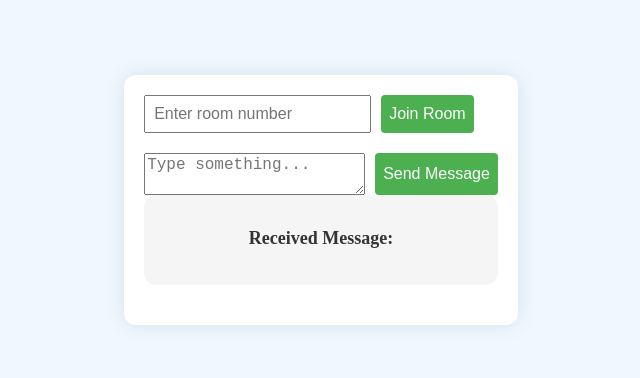
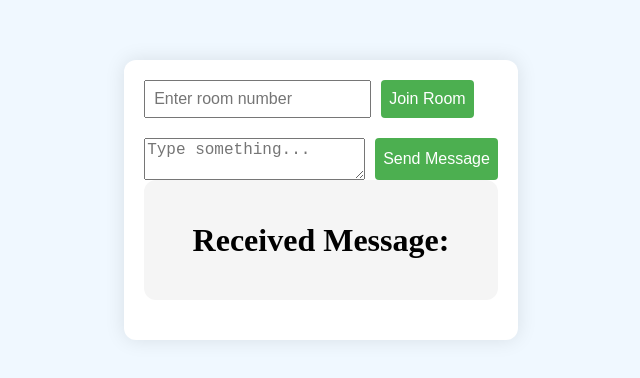
Before and after one commit to abhinaygoud2004/chat-app, a React (Create React App) app: page / in a window 1280 px wide. Shown: the part 200-578 px from the top of the page, without its empty margins (319-959 px from the left). Built offline with nearby package versions, Linux system fonts and the light colour scheme; no server answers.

Commit message:
added textarea

```diff
--- a/src/App.css
+++ b/src/App.css
@@ -59,11 +59,17 @@ button {
   border-radius: 12px;
 }
 
-.message-container h1 {
-  margin-bottom: 15px;
-  font-size: 18px;
-  color: #333333;
+.message-container {
+  background-color: #f5f5f5;
+  padding: 20px;
+  border-radius: 12px;
+  max-height: 150px; /* Set a fixed height for the message container */
+  max-width: 500px;  /* Set a fixed width for the message container */
+  overflow-y: auto; /* Add scroll if content exceeds the container height */
+  margin-left: auto; /* Center the container horizontally */
+  margin-right: auto; /* Center the container horizontally */
 }
+
 .textarea {
   font-size: 16px;
 }
```
